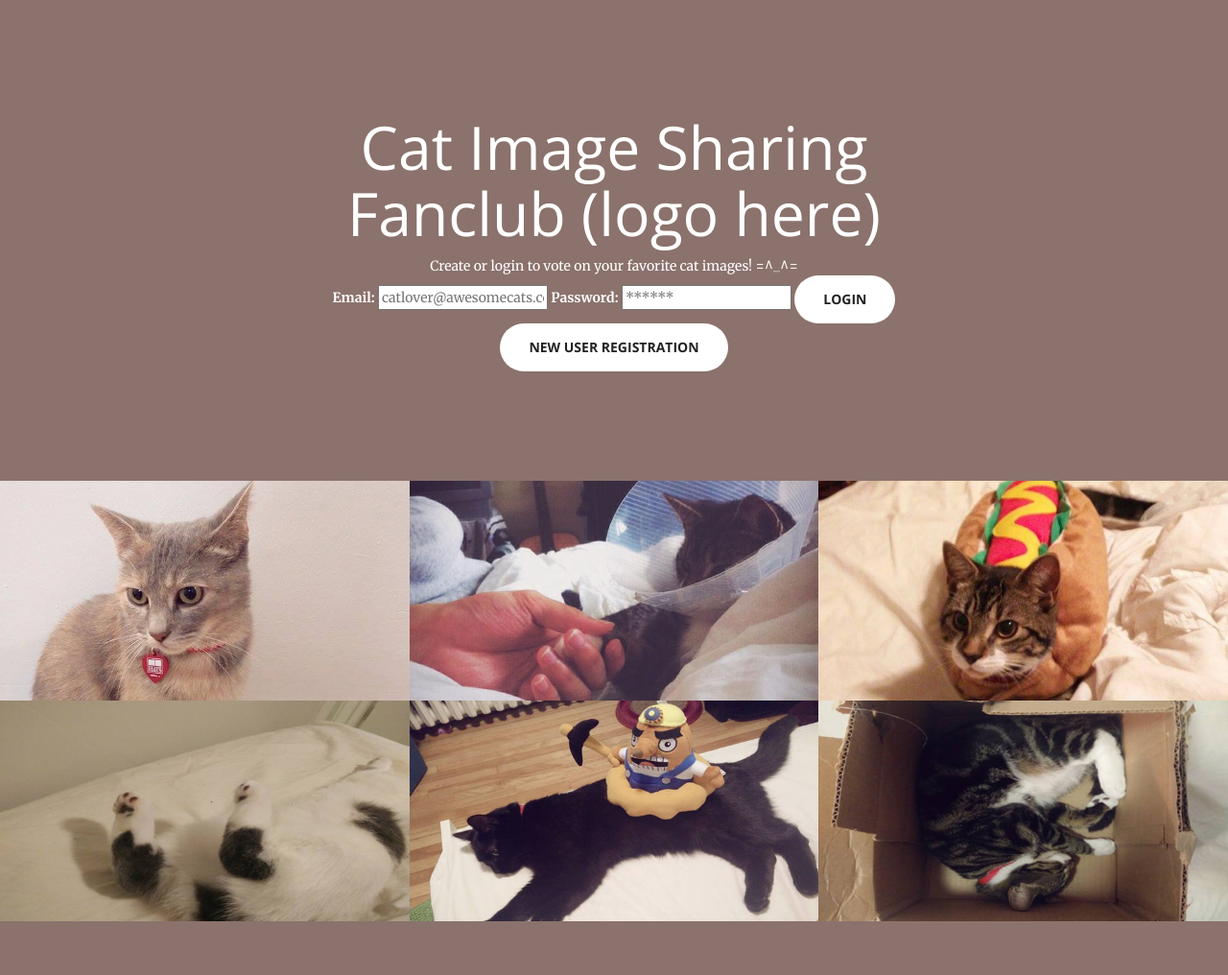
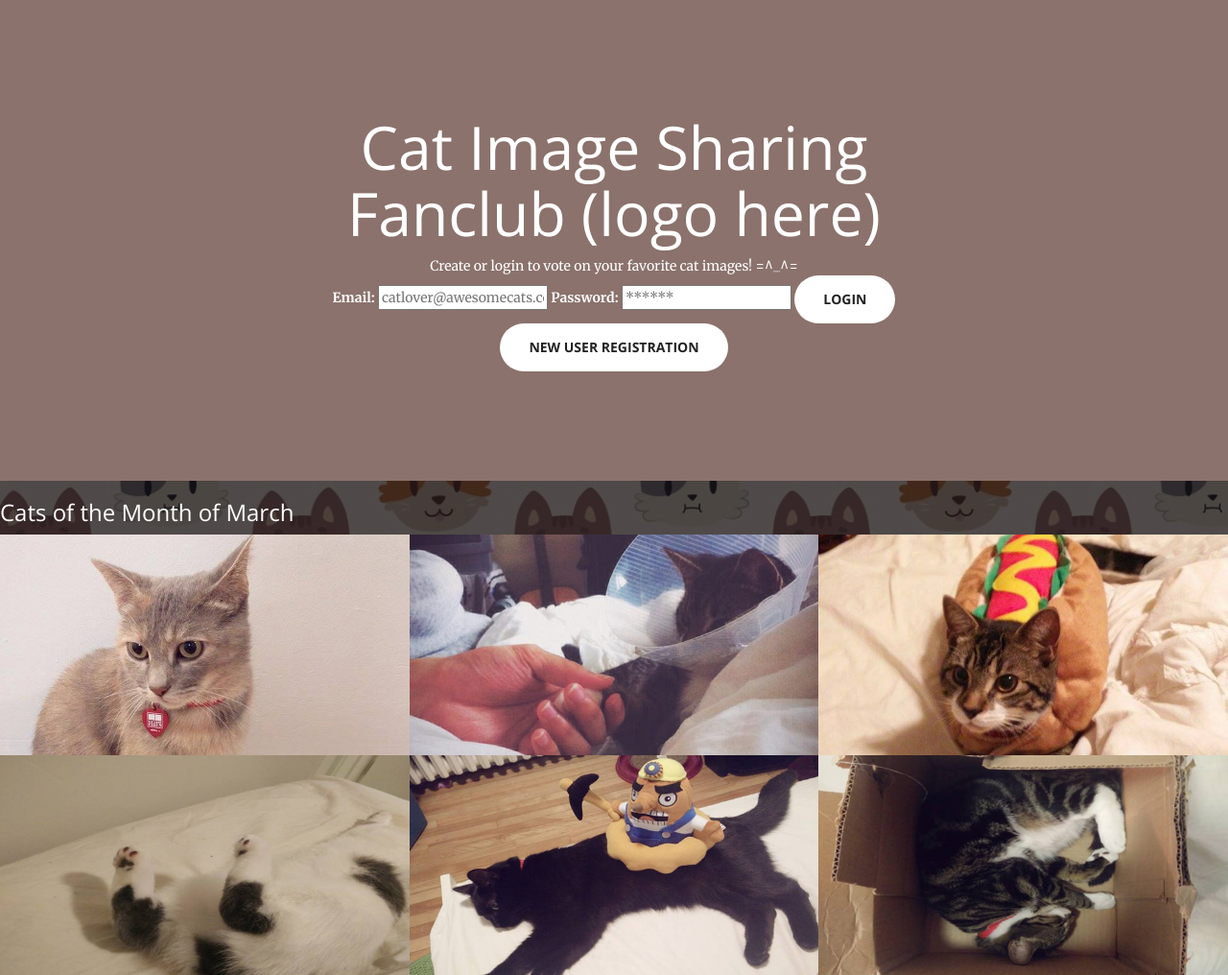
Before and after one commit to insil/Cat, a PHP site: page / in a window 1280 px wide. Shown: the part 61-1077 px from the top of the page at 96% size. Before the commit the page ends 1021 px from the top, so only its background shows below. Run offline with PHP 8.4, Linux system fonts and the light colour scheme.

Commit message:
OOPS
OOPS

```diff
--- a/css/creative.css
+++ b/css/creative.css
@@ -1,3 +1,4 @@
+/*!
 /*!
  * Start Bootstrap - Creative Bootstrap Theme (http://startbootstrap.com)
  * Code licensed under the Apache License v2.0.
@@ -44,6 +45,7 @@ h4,
 h5,
 h6 {
     font-family: 'Open Sans','Helvetica Neue',Arial,sans-serif;
+	color: #FFF;
 }
 
 p {
--- a/index.php
+++ b/index.php
@@ -50,9 +50,11 @@
 			</div>
 		</section>
 
+
+
 	<!-- TEMPORARY TOP IMAGE LAYOUT - NO VOTING SYSTEM YET, JUST PLACEHOLDERS (of our own cats) -->
-
 	<section class="no-padding" id="portfolio">
+					<h3> Cats of the Month of March </h3>
         <div class="container-fluid">
             <div class="row no-gutter">
                 <div class="col-lg-4 col-sm-6">
```
